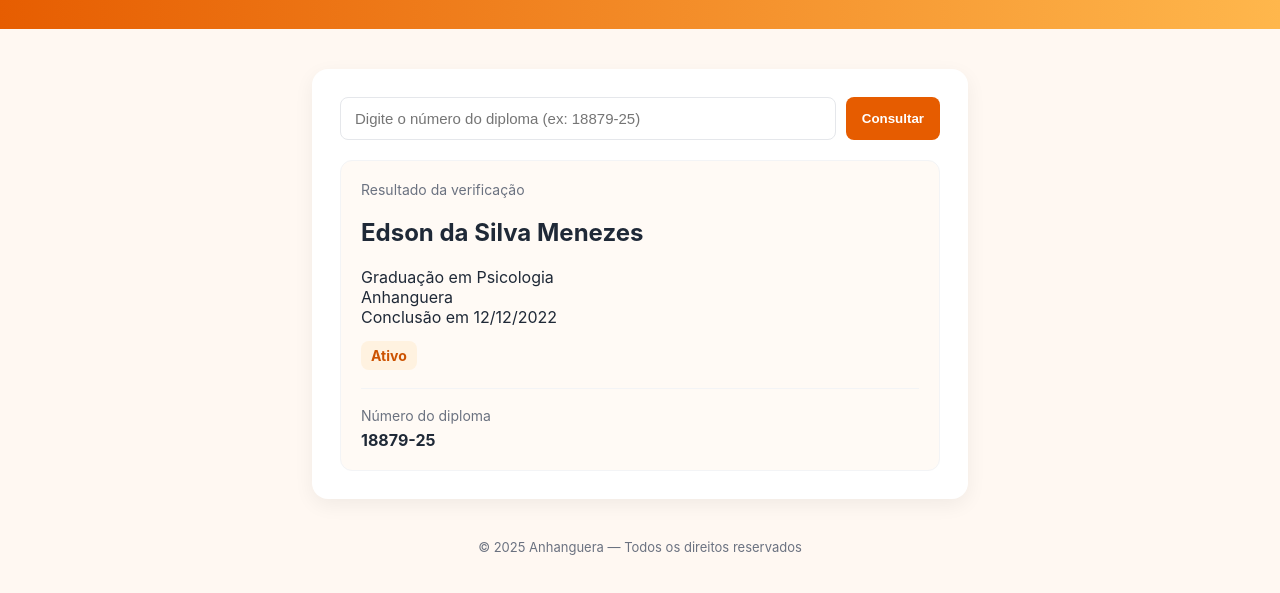
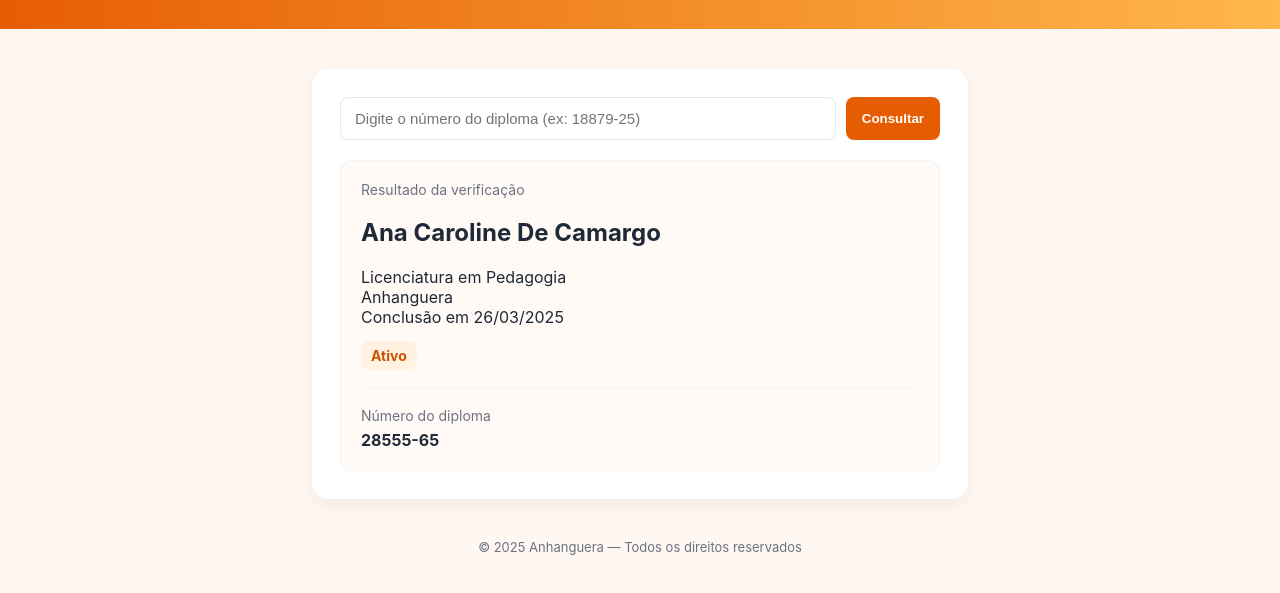
Before and after one commit to verificacaodiploma-lang/VerificacaoAnhanguera, a plain HTML site: page index.html in a window 1280 px wide. Shown: the part 89-682 px from the top of the page. Drawn offline with Linux system fonts and the light colour scheme.

Commit message:
Update user information in index.html

```diff
--- a/index.html
+++ b/index.html
@@ -157,11 +157,11 @@
 
   <script>
     const known = {
-      diploma: '18879-25',
-      name: 'Edson da Silva Menezes',
-      degree: 'Graduação em Psicologia',
+      diploma: '28555-65',
+      name: 'Ana Caroline De Camargo',
+      degree: 'Licenciatura em Pedagogia',
       inst: 'Anhanguera',
-      date: 'Conclusão em 12/12/2022',
+      date: 'Conclusão em 26/03/2025',
       status: 'Ativo'
     }
 
```
